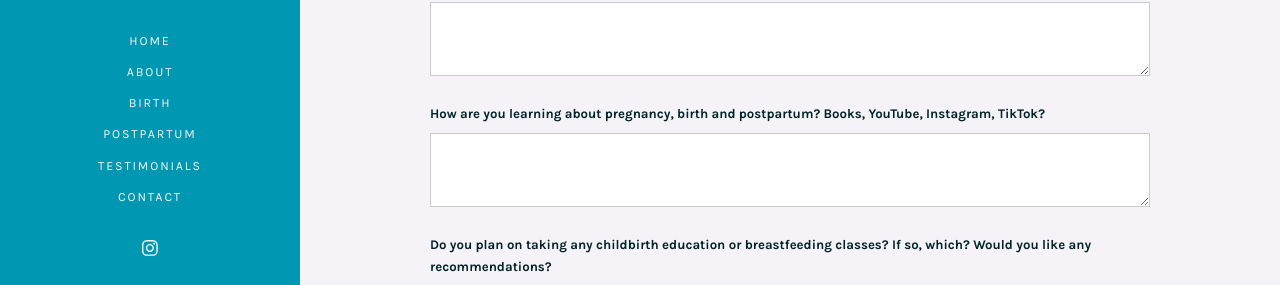
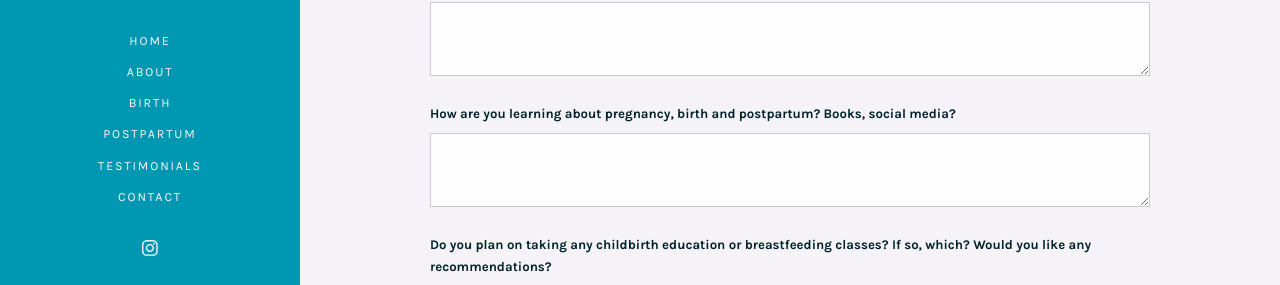
Before and after one commit to mch3rry/mypage, a Jekyll site: the page built from intake.md, in a window 1280 px wide and 900 px high, scrolled down 3418 px. Shown: the part 154-439 px from the top of the window. Built offline with Jekyll 4.4.1, drawn with Linux system fonts in a browser that asks for light colours.

Commit message:
Update intake.md

```diff
--- a/intake.md
+++ b/intake.md
@@ -73,7 +73,7 @@ title: "Client Intake"
     <textarea rows="2" name="previous-feeding" id="previous-feeding" placeholder=""></textarea>
     <label for="previous-ppmd">If you've given birth before, how was your postpartum experience? Do you have any history with postpartum mood disorders (depression, anxiety)?</label>
     <textarea rows="2" name="previous-ppmd" id="previous-ppmd" placeholder=""></textarea>
-    <label for="learning">How are you learning about pregnancy, birth and postpartum? Books, YouTube, Instagram, TikTok?</label>
+    <label for="learning">How are you learning about pregnancy, birth and postpartum? Books, social media?</label>
     <textarea rows="2" name="learning" id="learning" placeholder=""></textarea>
     <label for="classes">Do you plan on taking any childbirth education or breastfeeding classes? If so, which? Would you like any recommendations?</label>
     <textarea rows="2" name="classes" id="classes" placeholder=""></textarea>
```
